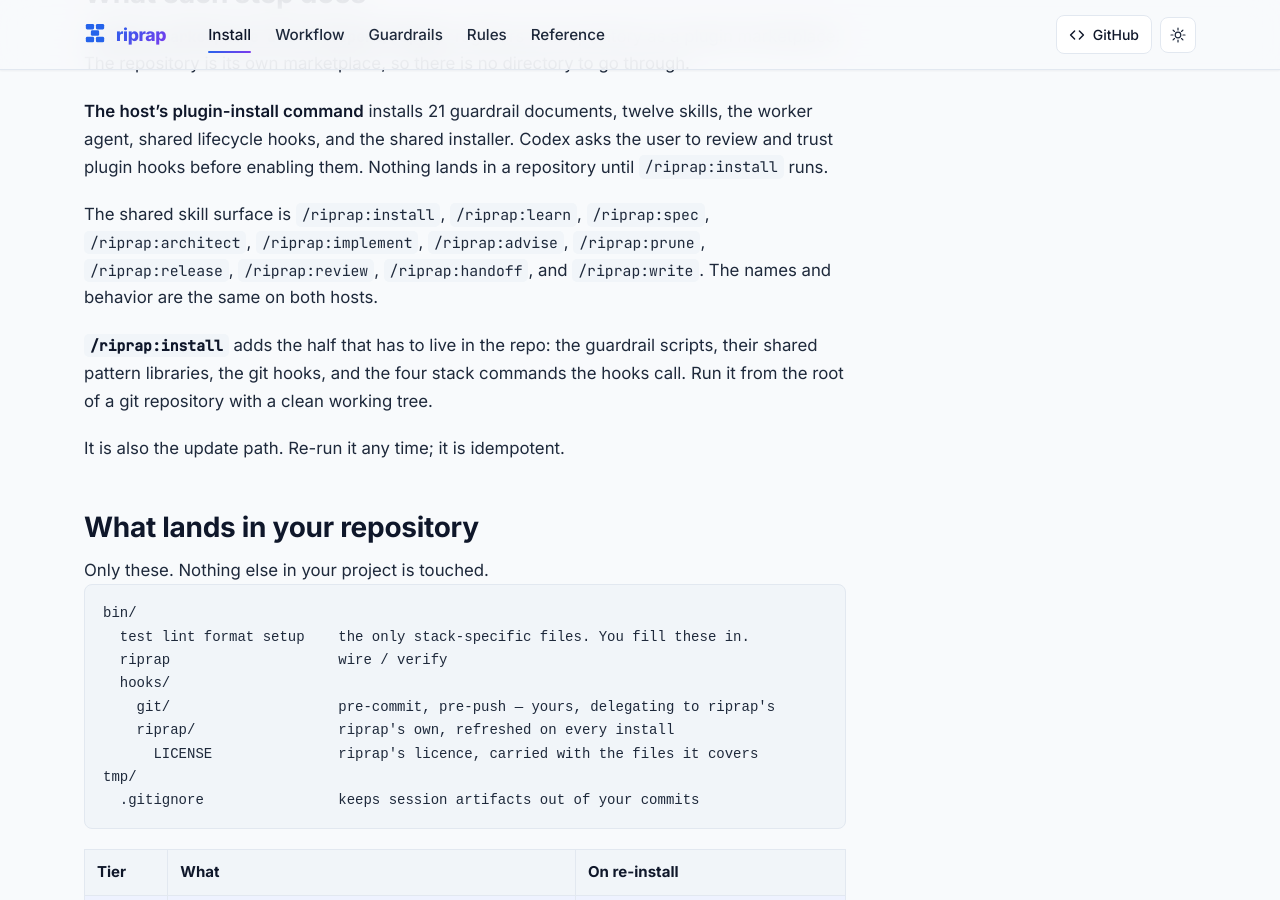
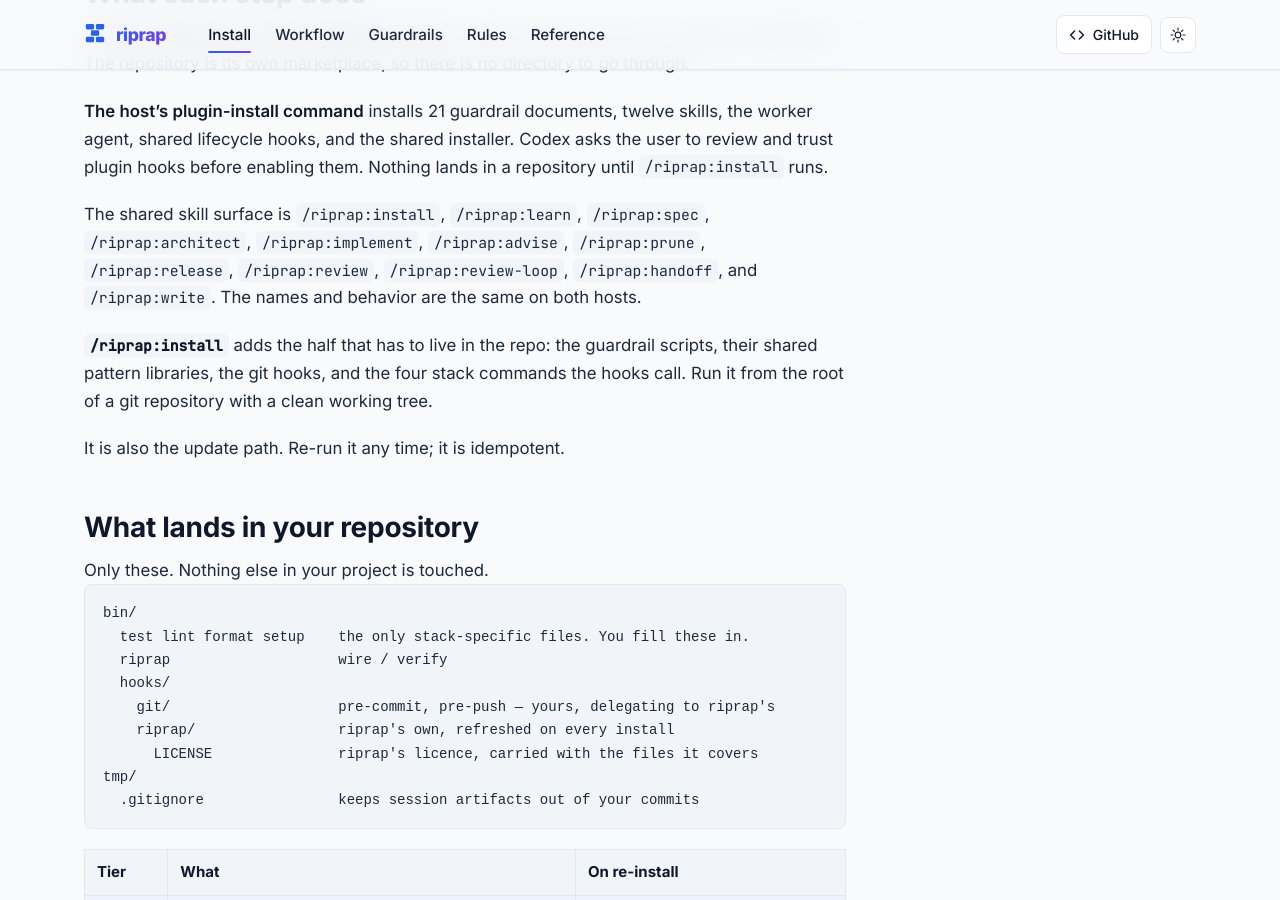
Before and after one commit to influpert/riprap, a Jekyll site: the page built from docs/install.md, in a window 1280 px wide and 900 px high, scrolled down 2467 px. Built offline with Jekyll 4.4.1, drawn with Linux system fonts in a browser that asks for light colours.

Commit message:
Fix the two CI failures the review-loop skill introduced
Both jobs were red, for unrelated reasons, and only one of them was a
bookkeeping slip.

`guardrails` — bin/check-codex-plugin's EXPECTED_SKILLS still named eleven
skills, and its doc sweep then wanted the twelfth named in README.md,
CLAUDE.md, docs/index.md and docs/install.md, which had been missed while
docs/reference.md and docs/rules.md were updated.

`install` — the real one. plugin/payload/.claude/workflows/riprap-review-loop.js
is the only file in the whole payload carrying an un-exempted technology
signal, and tech-footprint-patterns.sh's own header describes what that does:
exempting a path from a rule while letting it count as evidence for that rule
is how the first version of this guardrail disarmed itself. Two consequences,
both reproduced against a scratch install:

  - In a repository with an established stack, riprap's own install commit is
    rejected by riprap's own hook. `/riprap:install` is uncommittable in any
    Go, Python, Ruby or Rust repository.
  - In one with no stack yet — git init plus a README, which that file calls
    the commonest bootstrap in existence — the install succeeds and js is
    established permanently, so every .js added afterwards is waved through.

Adding the path to TECH_FOOTPRINT_ALLOWED_PATHS exempts it from both flagging
and establishing, which is what every other riprap-installed path already gets.
Verified: the install now commits cleanly into a Go repo, the established set
reads "go py go.mod" with riprap's own .js tracked but not counted, and a real
frontend.js is still blocked.

Co-Authored-By: Claude Opus 5 <noreply@anthropic.com>

```diff
--- a/docs/install.md
+++ b/docs/install.md
@@ -85,9 +85,8 @@ and trust plugin hooks before enabling them. Nothing lands in a repository until
 
 The shared skill surface is `/riprap:install`, `/riprap:learn`, `/riprap:spec`,
 `/riprap:architect`, `/riprap:implement`, `/riprap:advise`, `/riprap:prune`,
-`/riprap:release`, `/riprap:review`, `/riprap:handoff`, and `/riprap:write`. The names and
-behavior are
-the same on both hosts.
+`/riprap:release`, `/riprap:review`, `/riprap:review-loop`, `/riprap:handoff`, and
+`/riprap:write`. The names and behavior are the same on both hosts.
 
 **`/riprap:install`** adds the half that has to live in the repo: the guardrail scripts,
 their shared pattern libraries, the git hooks, and the four stack commands the hooks call.
```
Also changed, not shown: CLAUDE.md (+1 -0 lines), docs/index.md (+1 -0 lines), README.md, 2 other files.
